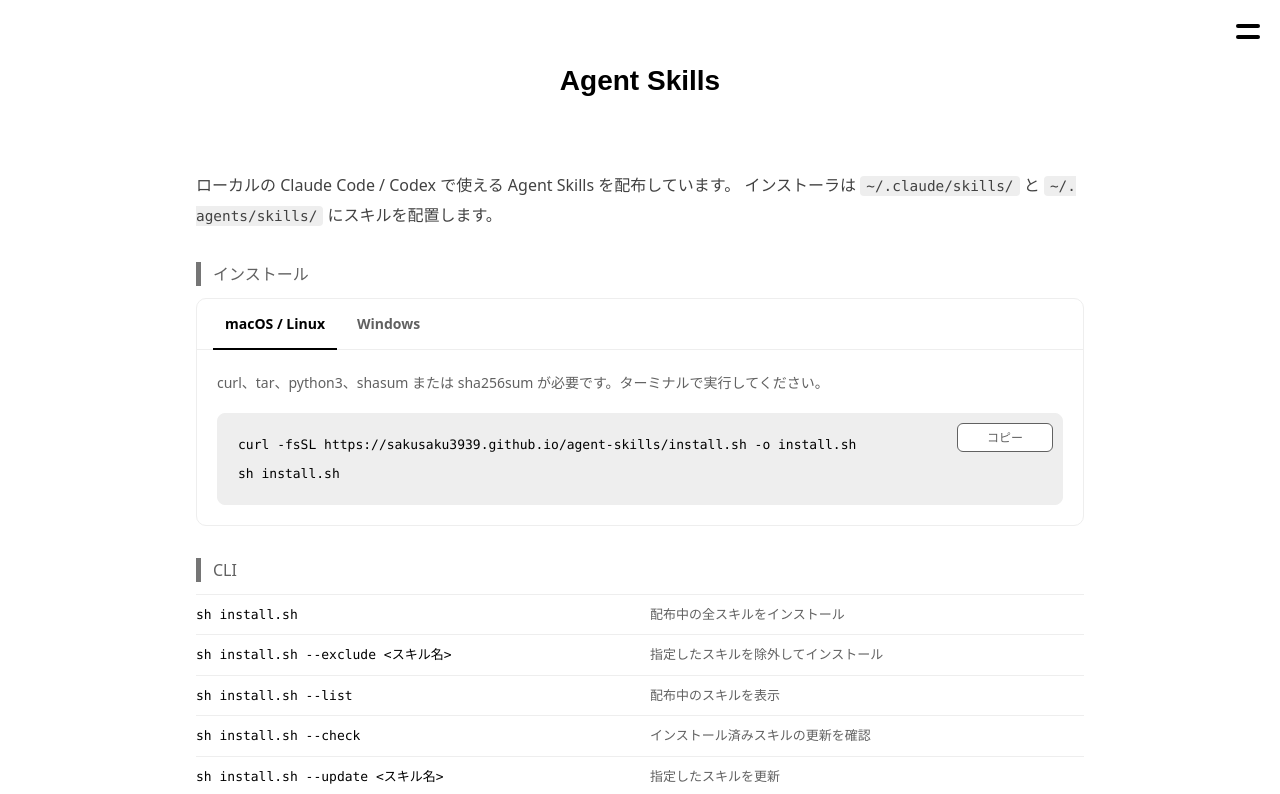
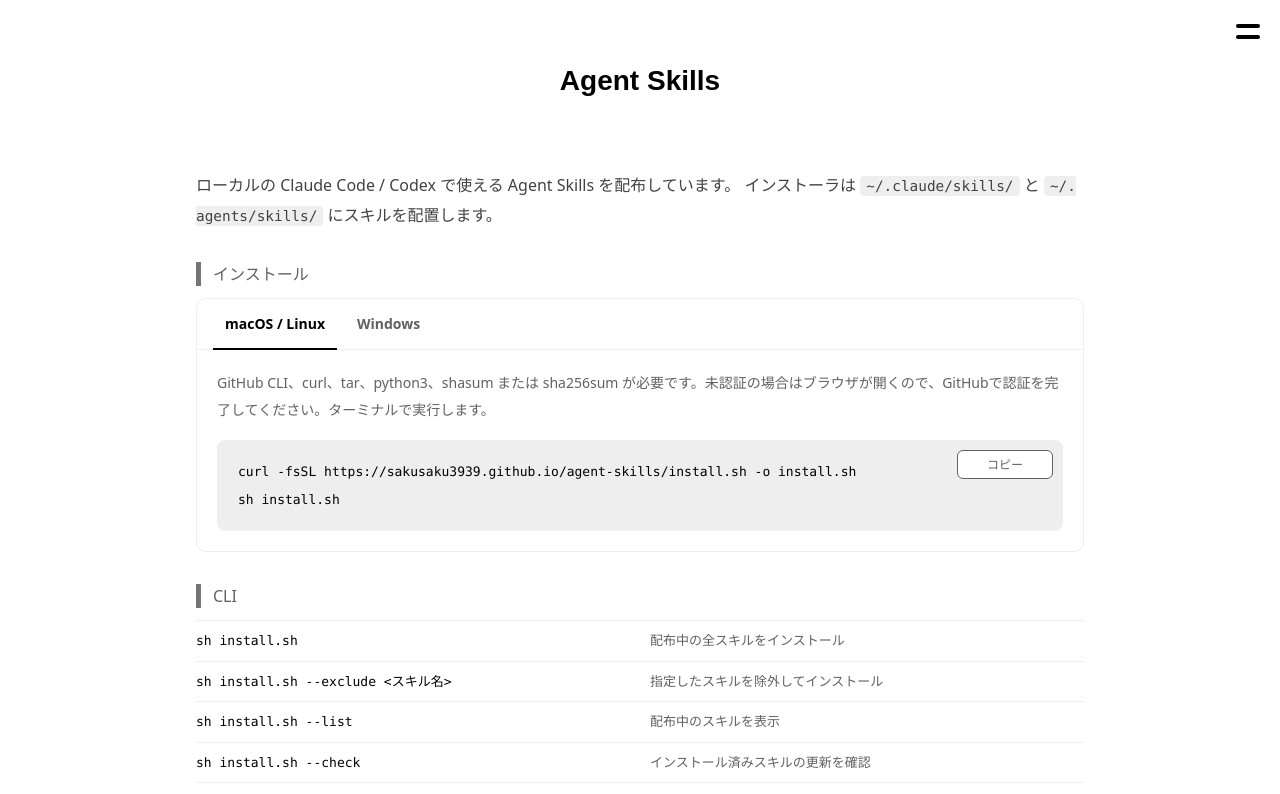
Before and after one commit to sakusaku3939/my-page, a Next.js app: page /skills in a window 1280 px wide. Shown: the top 794 px of the page. Built offline with nearby package versions, Linux system fonts and the light colour scheme; no server answers; a web font is replaced by a local one.

Commit message:
fix: ブラウザ認証の案内を追加する

```diff
--- a/src/pages/skills/index.tsx
+++ b/src/pages/skills/index.tsx
@@ -177,8 +177,8 @@ const Index = () => {
             >
               <p className={index.installationNote}>
                 {platform === "windows"
-                  ? "Windows PowerShell 5.1以降とPython 3.10以降が必要です。python --version が使えることを確認し、PowerShellで実行してください。配置先はユーザーフォルダー内の .claude\\skills と .agents\\skills です。ExecutionPolicy Bypass は今回起動するプロセスにだけ適用されます。"
-                  : "curl、tar、python3、shasum または sha256sum が必要です。ターミナルで実行してください。"}
+                  ? "GitHub CLI、Windows PowerShell 5.1以降、Python 3.10以降が必要です。未認証の場合はブラウザが開くので、GitHubで認証を完了してください。python --version が使えることを確認し、PowerShellで実行します。配置先はユーザーフォルダー内の .claude\\skills と .agents\\skills です。ExecutionPolicy Bypass は今回起動するプロセスにだけ適用されます。"
+                  : "GitHub CLI、curl、tar、python3、shasum または sha256sum が必要です。未認証の場合はブラウザが開くので、GitHubで認証を完了してください。ターミナルで実行します。"}
               </p>
               <CommandBlock key={platform} command={installCommand} disabled={!hasInstallTargets} />
             </div>
```
